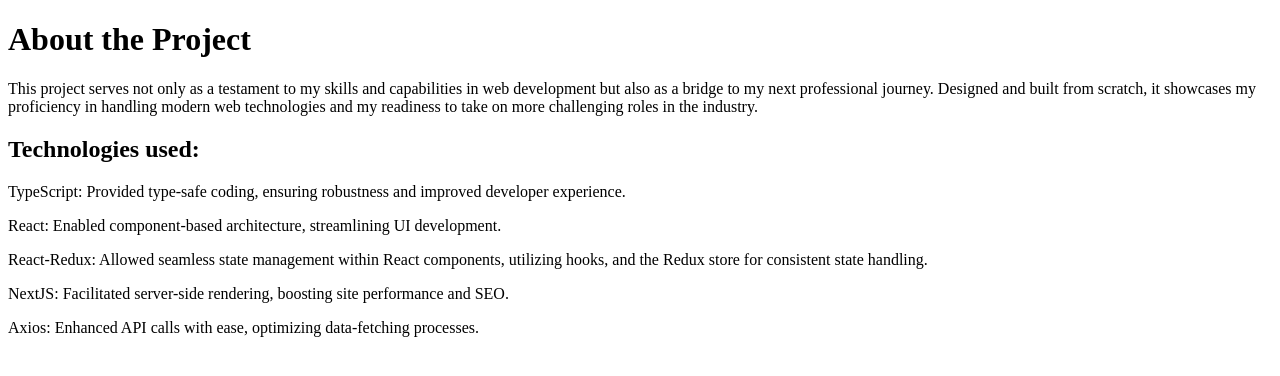
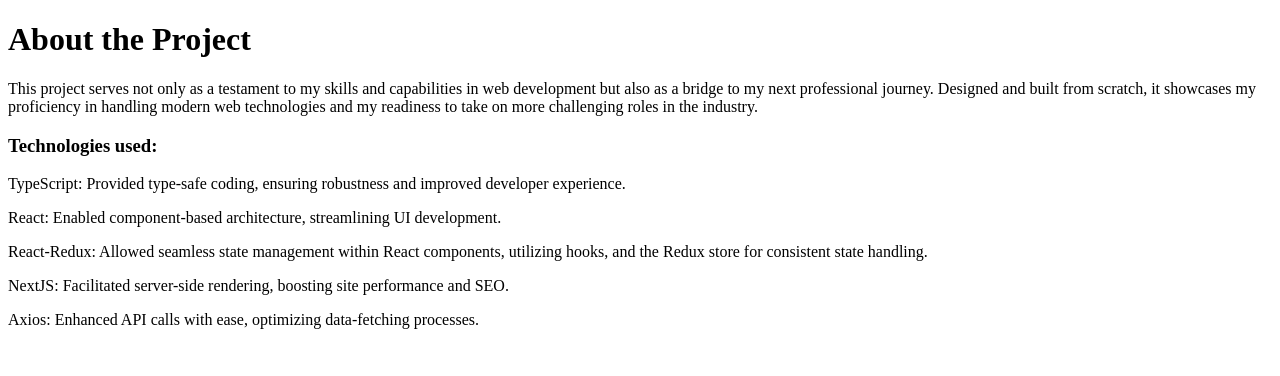
Before and after one commit to chil-t/podcast-player, a Next.js app in the folder app/: page /about in a window 1280 px wide. Shown: the top 376 px of the page. Built offline with nearby package versions, Linux system fonts and the light colour scheme.

Commit message:
Change heading tag

```diff
--- a/app/src/pages/about.tsx
+++ b/app/src/pages/about.tsx
@@ -6,7 +6,7 @@
       This project serves not only as a testament to my skills and capabilities in web development but also as a bridge to my next professional journey. Designed and built from scratch, it showcases my proficiency in handling modern web technologies and my readiness to take on more challenging roles in the industry.
     </p>
 
-    <h2>Technologies used:</h2>
+    <h3>Technologies used:</h3>
     <p>TypeScript: Provided type-safe coding, ensuring robustness and improved developer experience.</p>
     <p>React: Enabled component-based architecture, streamlining UI development.</p>
     <p>React-Redux: Allowed seamless state management within React components, utilizing hooks, and the Redux store for consistent state handling.</p>
```
